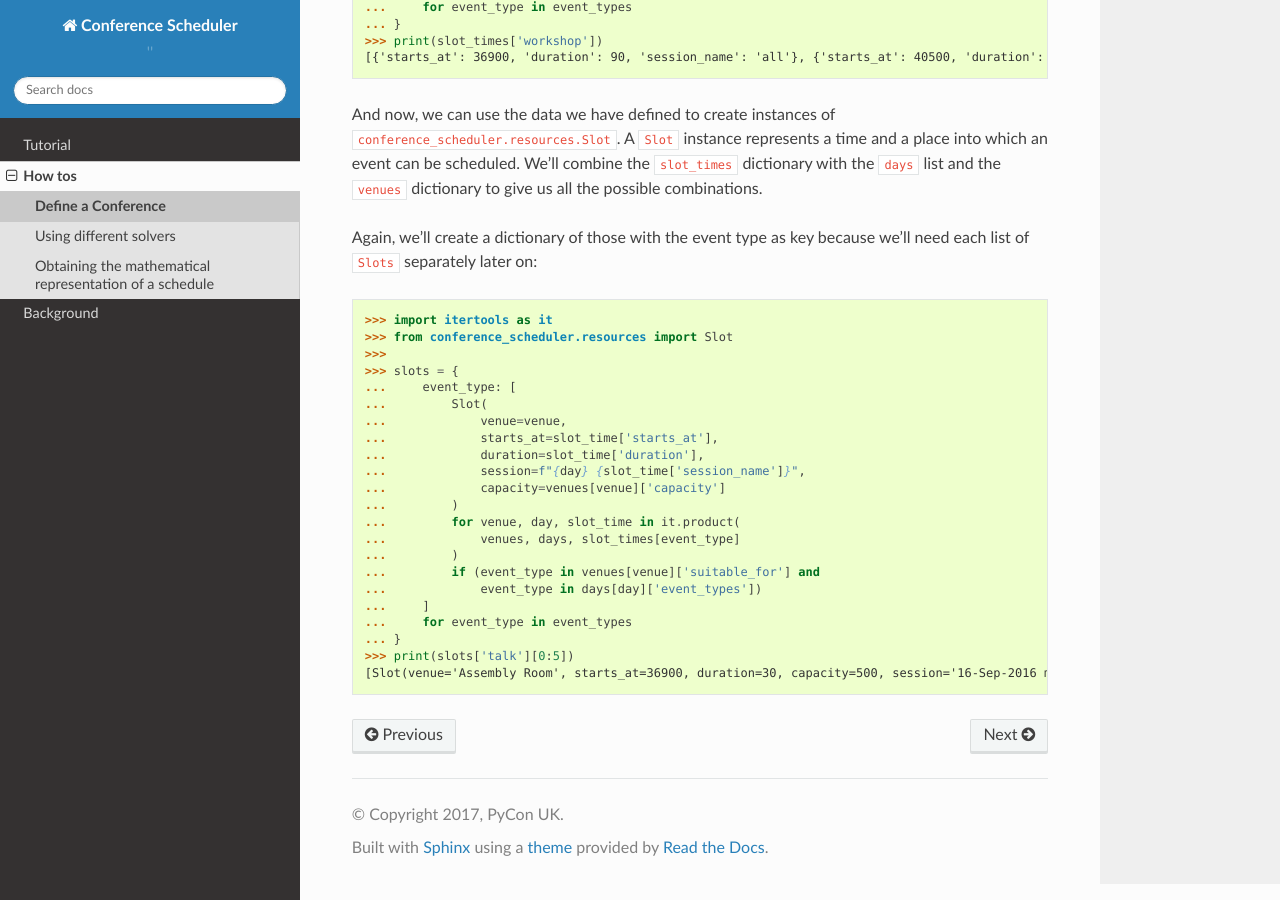
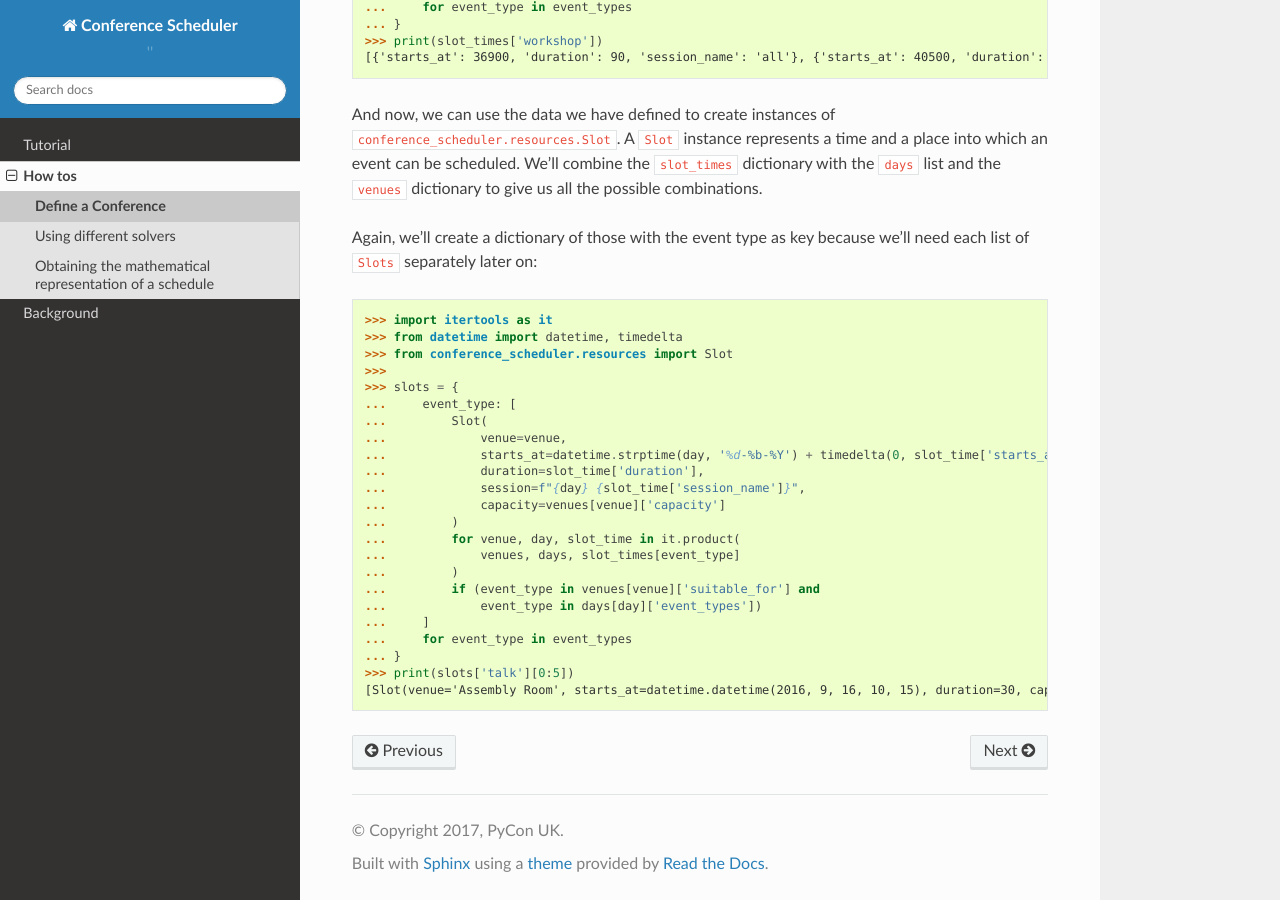
Before and after one commit to PyconUK/ConferenceScheduler, a Sphinx documentation site: the page built from docs/howtos/define_a_conference.rst, in a window 1280 px wide and 900 px high, scrolled down 2996 px. Built offline with Sphinx 7.4.7 and the Read the Docs theme 2.0.0, drawn with Linux system fonts in a browser that asks for light colours; some of the changed text lies outside the part shown.

Commit message:
[#44] Sort out datetime fields

```diff
--- a/docs/howtos/define_a_conference.rst
+++ b/docs/howtos/define_a_conference.rst
@@ -111,7 +111,7 @@ This time using YAML, here is how we might represent that information::
     ...     plenary:
     ...         all:
     ...         -
-    ...             starts_at: 09:10:00
+    ...             starts_at: 9:10:00
     ...             duration: 50
     ... """)
 
@@ -161,13 +161,14 @@ Again, we'll create a dictionary of those with the event type as key because
 we'll need each list of :code:`Slots` separately later on::
 
     >>> import itertools as it
+    >>> from datetime import datetime, timedelta
     >>> from conference_scheduler.resources import Slot
     >>>
     >>> slots = {
     ...     event_type: [
     ...         Slot(
     ...             venue=venue,
-    ...             starts_at=slot_time['starts_at'],
+    ...             starts_at=datetime.strptime(day, '%d-%b-%Y') + timedelta(0, slot_time['starts_at']),
     ...             duration=slot_time['duration'],
     ...             session=f"{day} {slot_time['session_name']}",
     ...             capacity=venues[venue]['capacity']
@@ -181,4 +182,4 @@ we'll need each list of :code:`Slots` separately later on::
     ...     for event_type in event_types
     ... }
     >>> print(slots['talk'][0:5])
-    [Slot(venue='Assembly Room', starts_at=36900, duration=30, capacity=500, session='16-Sep-2016 morning'), Slot(venue='Assembly Room', starts_at=40500, duration=45, capacity=500, session='16-Sep-2016 morning'), Slot(venue='Assembly Room', starts_at=43200, duration=30, capacity=500, session='16-Sep-2016 morning'), Slot(venue='Assembly Room', starts_at=45000, duration=30, capacity=500, session='16-Sep-2016 afternoon'), Slot(venue='Assembly Room', starts_at=52200, duration=30, capacity=500, session='16-Sep-2016 afternoon')]
+    [Slot(venue='Assembly Room', starts_at=datetime.datetime(2016, 9, 16, 10, 15), duration=30, capacity=500, session='16-Sep-2016 morning'), Slot(venue='Assembly Room', starts_at=datetime.datetime(2016, 9, 16, 11, 15), duration=45, capacity=500, session='16-Sep-2016 morning'), Slot(venue='Assembly Room', starts_at=datetime.datetime(2016, 9, 16, 12, 0), duration=30, capacity=500, session='16-Sep-2016 morning'), Slot(venue='Assembly Room', starts_at=datetime.datetime(2016, 9, 16, 12, 30), duration=30, capacity=500, session='16-Sep-2016 afternoon'), Slot(venue='Assembly Room', starts_at=datetime.datetime(2016, 9, 16, 14, 30), duration=30, capacity=500, session='16-Sep-2016 afternoon')]
```
